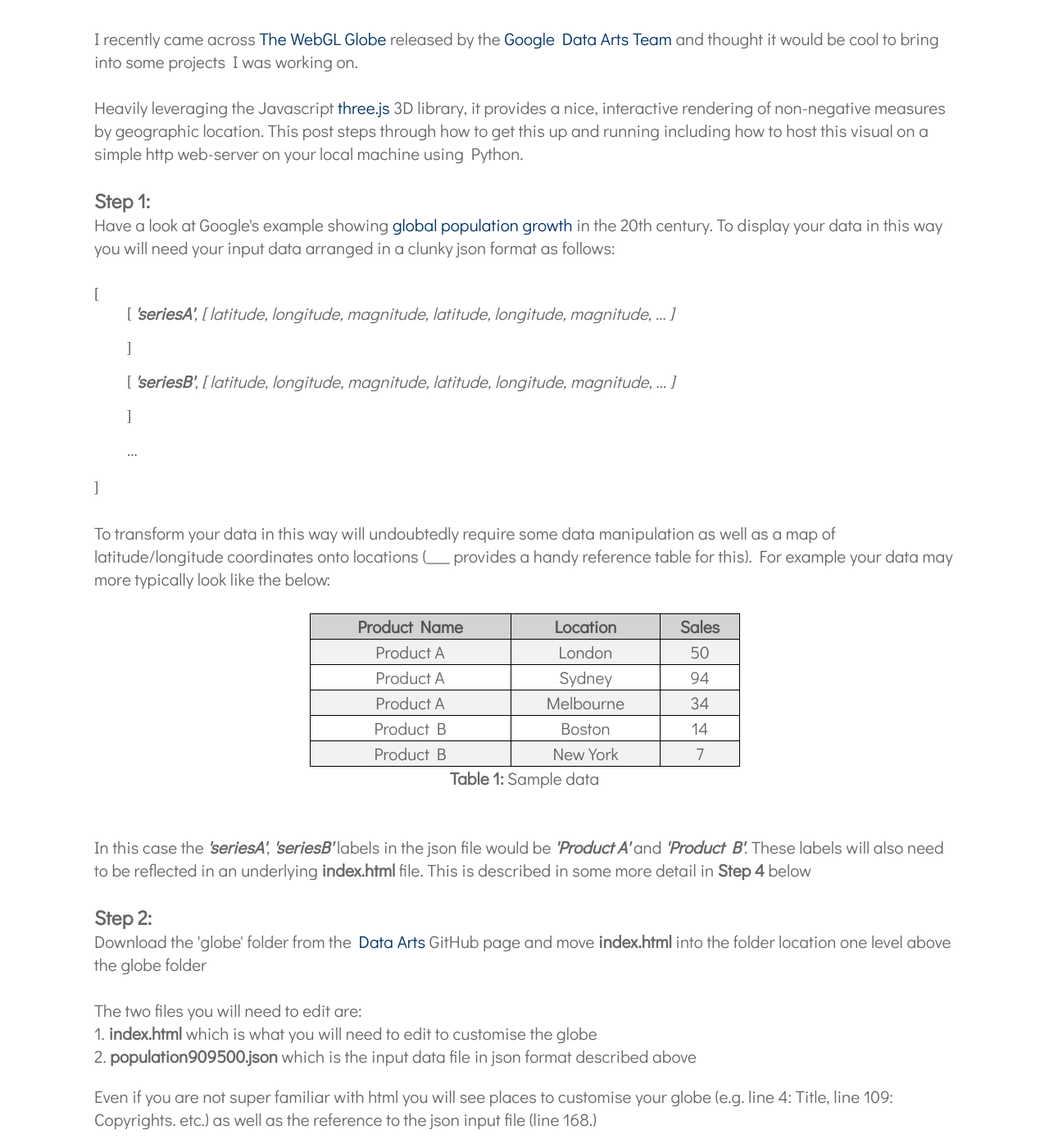
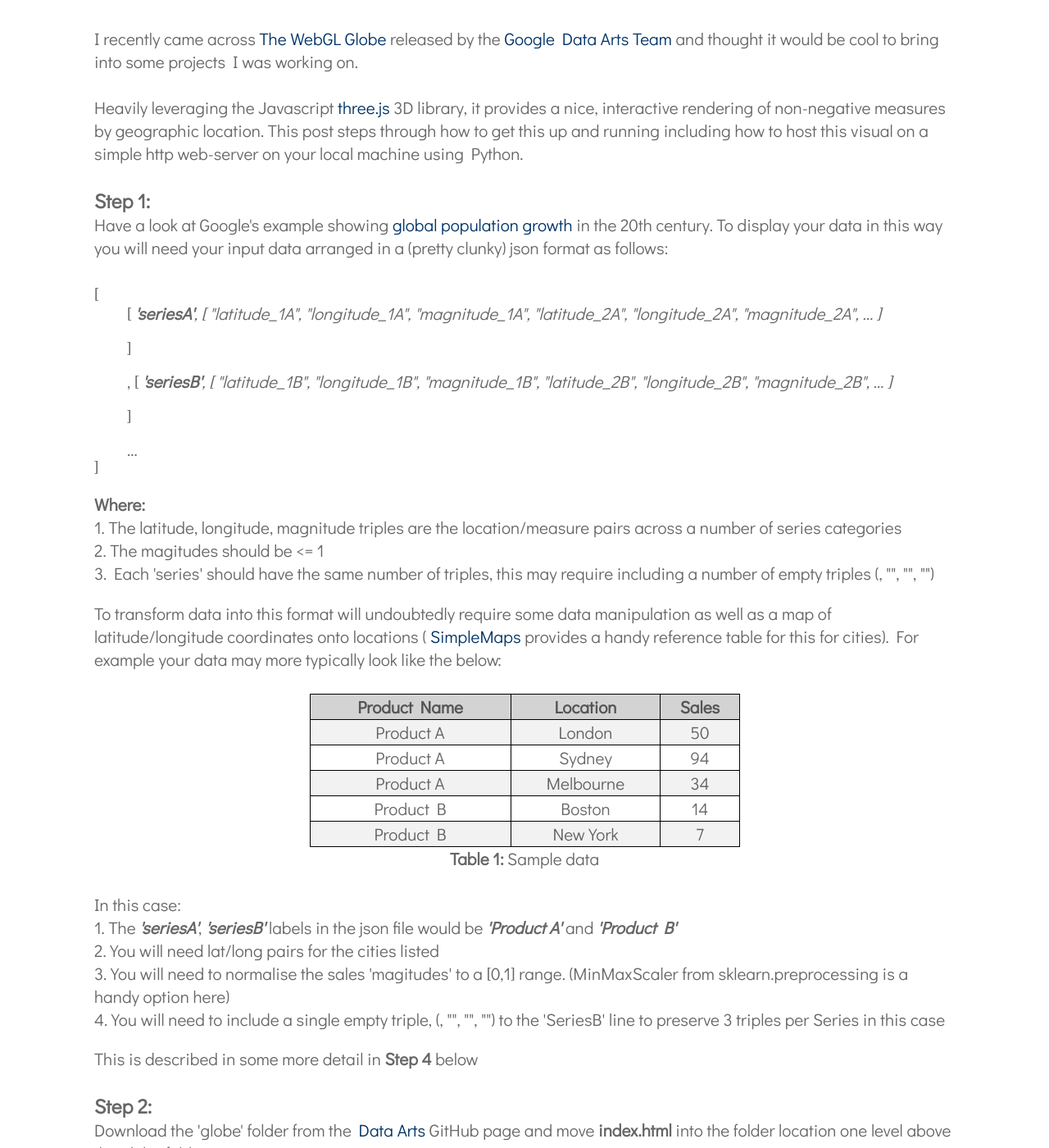
Before and after one commit to ThomasHandscomb/ThomasHandscomb.github.io, a Jekyll site: the page built from _posts/2018-02-12-D3Globe.md, in a window 1280 px wide and 1400 px high, scrolled down 456 px. Shown: the whole window at 82% size. Built offline with Jekyll 4.4.1, drawn with Linux system fonts in a browser that asks for light colours; some of the changed text lies outside the part shown.

Commit message:
Additional email and Globe commit
Additional email and Globe commit

```diff
--- a/_posts/2018-02-12-D3Globe.md
+++ b/_posts/2018-02-12-D3Globe.md
@@ -19,22 +19,28 @@
 <br><br>
 
 <h3>Step 1:</h3> Have a look at Google's example showing <a href = "http://globe.chromeexperiments.com/"> global population growth </a> in the 20th century.
-To display your data in this way you will need your input data arranged in a clunky json format as follows: <br><br>
+To display your data in this way you will need your input data arranged in a (pretty clunky) json format as follows: <br><br>
 [
-<p style="text-indent: 40px">[<i> <b>'seriesA'</b>, [ latitude, longitude, magnitude, latitude, longitude, magnitude, ... ] </i></p>
+<p style="text-indent: 40px">[<i> <b>'seriesA'</b>, [ "latitude_1A", "longitude_1A", "magnitude_1A", "latitude_2A", "longitude_2A", "magnitude_2A", ... ] </i></p>
 
 <p style="text-indent: 40px">]</p>
 
-<p style="text-indent: 40px">[<i> <b>'seriesB'</b>, [ latitude, longitude, magnitude, latitude, longitude, magnitude, ... ] </i></p>
+<p style="text-indent: 40px">, [<i> <b>'seriesB'</b>, [ "latitude_1B", "longitude_1B", "magnitude_1B", "latitude_2B", "longitude_2B", "magnitude_2B", ... ] </i></p>
 
-<p style="text-indent: 40px">]</p>
+<p style="text-indent: 40px">] <br> <p style="text-indent: 40px">... <br> ] </p> </p>
 
-<p style="text-indent: 40px">...</p>
+<b>Where:</b> <br>
 
-]<br><br>
+<ul style="list-style-type:disc;">
+	<li> 1. The latitude, longitude, magnitude triples are the location/measure pairs across a number of series categories </li>
+	<li> 2. The magitudes should be <= 1 </li>
+	<li> 3. Each 'series' should have the same number of triples, this may require including a number of empty triples (, "", "", "") </li>
+</ul>
 
-To transform your data in this way will undoubtedly require some data manipulation as well as a map of latitude/longitude coordinates onto locations (___ provides a handy reference
-table for this). For example your data may more typically look like the below: <br><br>
+
+To transform data into this format will undoubtedly require some data manipulation as well as a map of latitude/longitude coordinates onto locations
+(<a href = "https://simplemaps.com/data/world-cities"> SimpleMaps </a> provides a handy reference table for this for cities).
+For example your data may more typically look like the below: <br><br>
 
 <table align="center">
 <caption><b>Table 1:</b> Sample data</caption>
@@ -71,11 +77,17 @@
   </tr>
 </table>
 
-<br><br>
+<br>
 
-In this case the <b><i>'seriesA'</i></b>, <b><i>'seriesB'</i></b> labels in the json file would be <b><i>'Product A'</i></b> and <b><i>'Product B'</i></b>. These labels will also need to be reflected in an
-underlying <b>index.html</b> file. This is
-described in some more detail in <b>Step 4</b> below <br><br>
+In this case:
+<ol style="list-style-type:disc;">
+	<li> 1. The <b><i>'seriesA'</i></b>, <b><i>'seriesB'</i></b> labels in the json file would be <b><i>'Product A'</i></b> and <b><i>'Product B'</i></b> </li>
+	<li> 2. You will need lat/long pairs for the cities listed </li>
+	<li> 3. You will need to normalise the sales 'magitudes' to a [0,1] range. (MinMaxScaler from sklearn.preprocessing is a handy option here) </li>
+	<li> 4. You will need to include a single empty triple, (, "", "", "") to the 'SeriesB' line to preserve 3 triples per Series in this case </li>
+</ol>
+
+This is described in some more detail in <b>Step 4</b> below <br><br>
 
 <h3>Step 2:</h3> Download the 'globe' folder from the <a href = "https://github.com/dataarts/webgl-globe"> Data Arts </a> GitHub page and move <b> index.html </b>
 into the folder location one level above the globe folder
@@ -150,23 +162,72 @@
 <br><br>
 
 [
-<p style="text-indent: 40px">[<i> <b>'Product A'</b>, [ lat1, long1, 50, lat2, long2, 94, lat3, long3, 34 ] </i></p>
+<p style="text-indent: 40px">[<i> <b>'Product A'</b>, ["51.507351", "-0.127758", "0.5", "-33.868820", "151.209290", "0.94", "-37.813629", "144.963058", "0.34" ] </i></p>
 
 <p style="text-indent: 40px">]</p>
 
-<p style="text-indent: 40px">[<i> <b>'Product B'</b>, [ lat4, long4, 14, lat5, long5, 7 ] </i></p>
+<p style="text-indent: 40px">[<i> <b>'Product B'</b>, ["42.360081", "-71.058884", "0.14", "40.712776", "-74.005974", "0.7" ] </i></p>
 
 <p style="text-indent: 40px">]</p>
 
-]<br>
-where the latitude/longitude pairs are representative coordinates for the cities
+]<br><br>
+
+Note that:
+<ul style="list-style-type:disc;">
+	<li> 1. The latitude/longitude pairs are representative coordinates for the cities </li>
+	<li> 2. The 'Product B' line has an additional, empty triple added at the end to preserve the number of triples per series </li>
+	<li> 3. The 'Sales' magnitudes have been normalised to a [0,1] range as below </li>
+</ul>
+
+<table align="center">
+<caption><b>Table 2:</b> Normalised Sales</caption>
+
+  <tr>
+    <th>Sales</th>
+    <th>Normalised Sales</th>
+  </tr>
+  <tr>
+    <td>50</td>
+	<td>0.5</td>
+  </tr>
+
+  <tr>
+    <td>94</td>
+	<td>0.5</td>
+  </tr>
+
+   <tr>
+    <td>34</td>
+	<td>0.5</td>
+  </tr>
+
+   <tr>
+    <td>14</td>
+	<td>0.5</td>
+  </tr>
+
+  <tr>
+    <td>7</td>
+	<td>0.5</td>
+  </tr>
+
+</table>
 
 <br><br>
 
-<b>MyFirstGlobe.html</b> file will have the below amendments
+<b>MyFirstGlobe.html</b> will have the below amendments
+<pre>
+	<code class="html">
+
+	<div id="currentInfo">
+     <span id="yearProdA" class="year">Product A</span>
+	 <span id="yearProdB" class="year">Product B</span>
+	</div>
+
+	</code>
+</pre>
+
 <br><br>
-
-
 
 <h3>Step 5:</h3>
 Roll out more broadly. Once you're happy with your version and want to share within your organisation you have 2 options:
```
Also changed, not shown: _posts/2019-08-11-Email.md (+29 -22 lines), images/Inbox_Distribution.PNG (added), images/Inbox_Senders.PNG (added), images/Outbox_Distribution.PNG (added).
